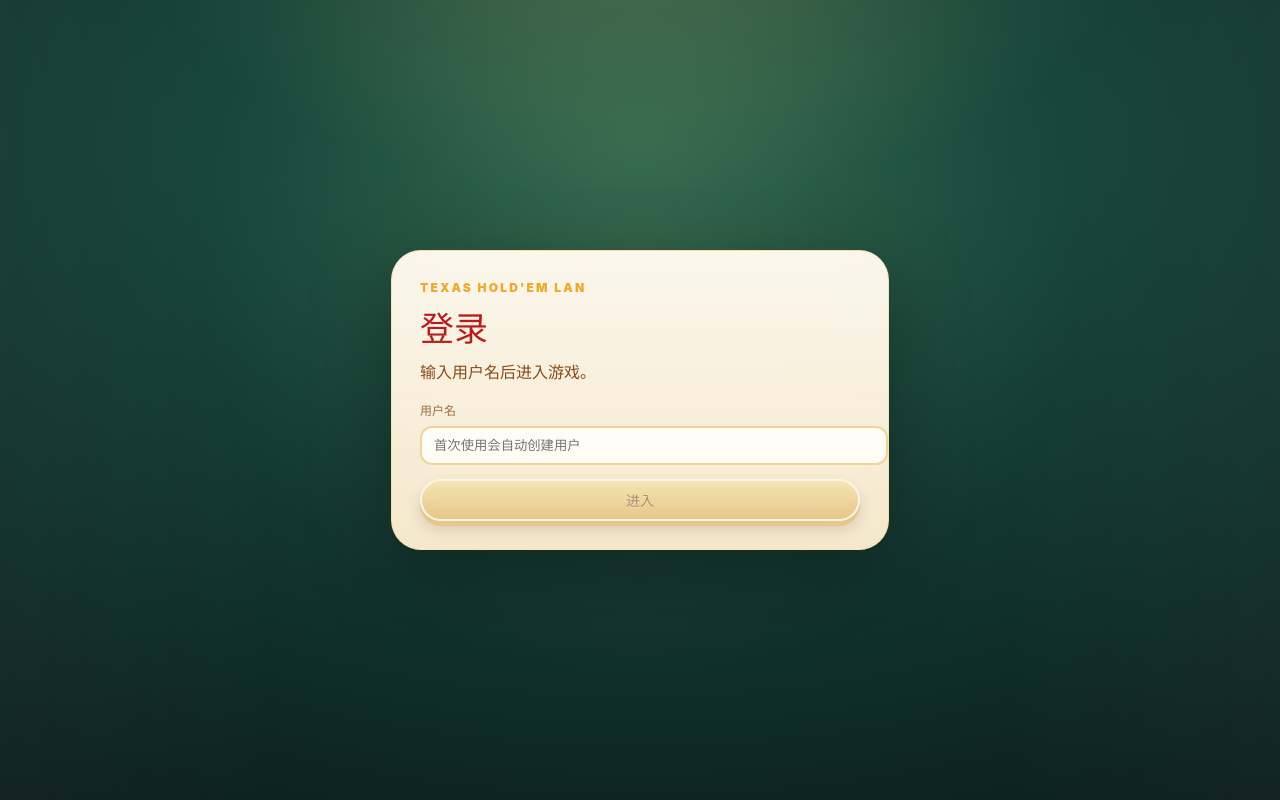
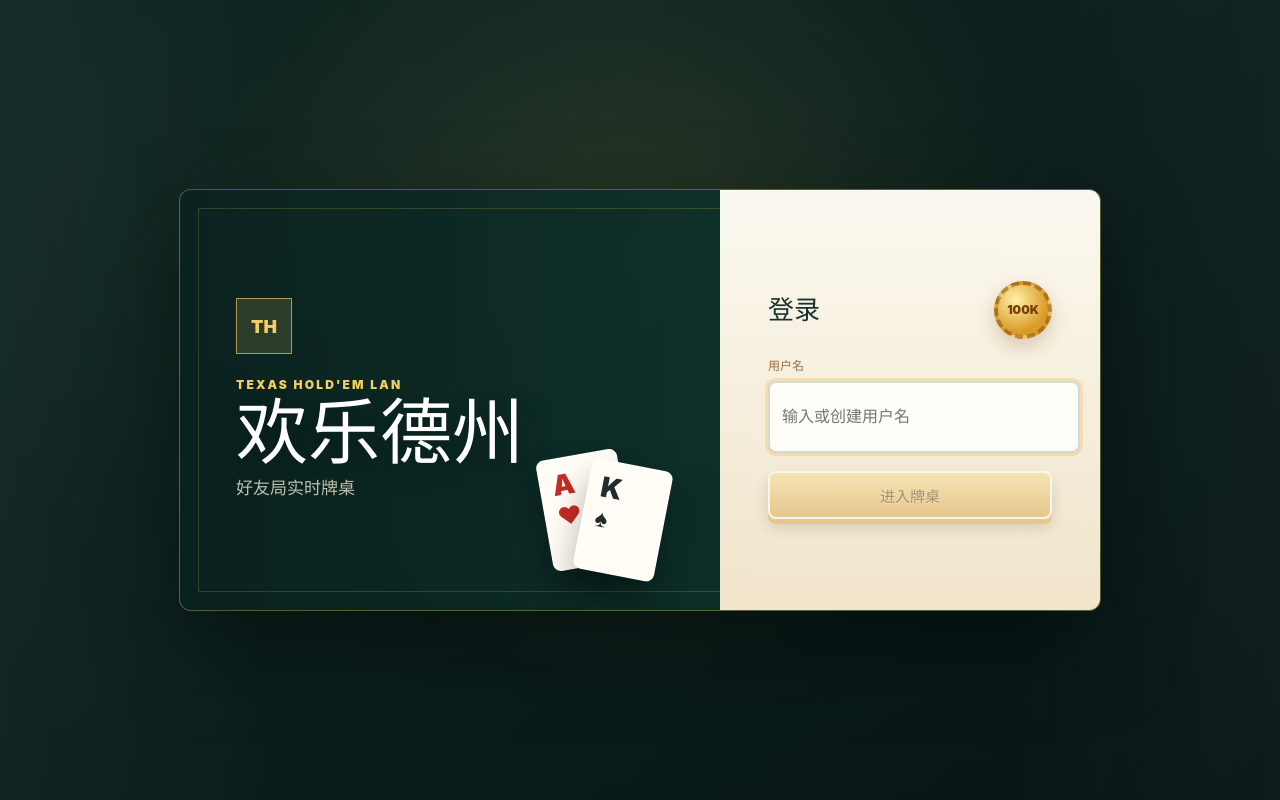
Before and after one commit to relx8947/Texas-Hold-em, a React (Vite) app in the folder web-ui/: page / in a window 1280 px wide. Built offline with nearby package versions, Linux system fonts and the light colour scheme.

Commit message:
Polish login entry screen

```diff
--- a/web-ui/src/components/GameShell.css
+++ b/web-ui/src/components/GameShell.css
@@ -28,48 +28,184 @@
 .loginShell {
   place-items: center;
   grid-template-rows: minmax(0, 1fr);
-  padding: 24px;
+  padding: 32px;
+  background:
+    linear-gradient(135deg, rgba(13, 37, 33, 0.92), rgba(6, 18, 18, 0.82)),
+    radial-gradient(900px 460px at 24% 28%, rgba(231, 193, 93, 0.22), transparent 62%),
+    linear-gradient(180deg, #153833 0%, #0b1d1c 100%);
 }
 
-.loginPanel {
+.loginScene {
   position: relative;
   z-index: 1;
-  width: min(440px, calc(100vw - 32px));
+  width: min(920px, calc(100vw - 36px));
+  min-height: 420px;
   display: grid;
-  gap: 14px;
-  padding: 28px;
-  border-radius: 30px;
-  border: 1px solid rgba(244, 206, 100, 0.42);
+  grid-template-columns: minmax(0, 1.1fr) minmax(320px, 380px);
+  align-items: stretch;
+  overflow: hidden;
+  border: 1px solid rgba(244, 206, 100, 0.32);
+  border-radius: 12px;
   background:
-    linear-gradient(180deg, rgba(255, 250, 240, 0.98), rgba(255, 239, 210, 0.96));
-  color: #6b3a16;
-  box-shadow: 0 28px 80px rgba(3, 11, 11, 0.38);
+    linear-gradient(90deg, rgba(10, 34, 31, 0.96), rgba(14, 56, 47, 0.88)),
+    linear-gradient(180deg, rgba(255, 255, 255, 0.08), transparent);
+  box-shadow: 0 34px 90px rgba(0, 0, 0, 0.38);
 }
 
-.loginPanel h1 {
-  margin: 0;
-  color: var(--hl-red-deep);
-  font-size: 34px;
-  line-height: 1.05;
+.loginScene::before {
+  content: '';
+  position: absolute;
+  inset: 18px;
+  pointer-events: none;
+  border: 1px solid rgba(244, 206, 100, 0.18);
 }
 
-.loginPanel p {
-  margin: 0 0 4px;
-  color: #8a4b16;
-  font-weight: 700;
+.loginBrand {
+  position: relative;
+  min-width: 0;
+  display: grid;
+  align-content: center;
+  gap: 22px;
+  padding: 56px;
+  color: #fff7df;
+}
+
+.loginMark {
+  width: 54px;
+  height: 54px;
+  display: grid;
+  place-items: center;
+  border: 1px solid rgba(244, 206, 100, 0.66);
+  background: rgba(244, 206, 100, 0.14);
+  color: #f4ce64;
+  font-weight: 900;
+  font-size: 18px;
+}
+
+.loginBrand h1 {
+  margin: 4px 0 0;
+  color: #ffffff;
+  font-size: 72px;
+  line-height: 0.95;
+  letter-spacing: 0;
+  text-shadow: 0 8px 24px rgba(0, 0, 0, 0.32);
 }
 
 .loginKicker {
-  color: var(--hl-gold-deep);
+  color: #f4ce64;
   font-size: 12px;
   font-weight: 900;
   letter-spacing: 0.18em;
   text-transform: uppercase;
 }
 
-.loginLogs {
+.loginSub {
+  margin-top: 10px;
+  color: rgba(255, 247, 223, 0.74);
+  font-size: 17px;
+  font-weight: 800;
+}
+
+.loginCards {
+  position: absolute;
+  right: 38px;
+  bottom: 34px;
+  width: 160px;
+  height: 128px;
+}
+
+.loginCard {
+  position: absolute;
+  width: 82px;
+  height: 112px;
   display: grid;
+  align-content: start;
+  gap: 6px;
+  padding: 12px;
+  box-sizing: border-box;
+  border-radius: 8px;
+  background: #fffdf6;
+  border: 1px solid rgba(255, 255, 255, 0.78);
+  box-shadow: 0 18px 32px rgba(0, 0, 0, 0.28);
+  font-size: 28px;
+  font-weight: 900;
+  line-height: 1;
+}
+
+.loginCard span {
+  font-size: 24px;
+}
+
+.loginCard.red {
+  left: 22px;
+  top: 6px;
+  color: #c42c24;
+  transform: rotate(-10deg);
+}
+
+.loginCard.black {
+  right: 18px;
+  top: 16px;
+  color: #1f2d2c;
+  transform: rotate(11deg);
+}
+
+.loginPanel {
+  position: relative;
+  z-index: 1;
+  display: grid;
+  align-content: center;
+  gap: 18px;
+  padding: 48px;
+  color: #17312c;
+  background:
+    linear-gradient(180deg, rgba(255, 252, 243, 0.98), rgba(245, 233, 206, 0.98));
+}
+
+.loginPanelHeader {
+  display: flex;
+  align-items: center;
+  justify-content: space-between;
+  gap: 16px;
+}
+
+.loginPanelTitle {
+  color: #17312c;
+  font-size: 26px;
+  font-weight: 900;
+  line-height: 1;
+}
+
+.loginChip {
+  width: 50px;
+  height: 50px;
+  display: grid;
+  place-items: center;
+  border-radius: 50%;
+  background: radial-gradient(circle at 35% 30%, #fff1a6, #d99a26 68%);
+  border: 4px dashed rgba(122, 61, 9, 0.45);
+  color: #7a3d09;
+  font-size: 12px;
+  font-weight: 900;
+  box-shadow: 0 8px 18px rgba(122, 61, 9, 0.22);
+}
+
+.loginField {
   gap: 8px;
+}
+
+.loginField input {
+  min-height: 48px;
+  border-radius: 8px;
+  border-color: rgba(23, 49, 44, 0.18);
+  background: #fffdf8;
+  font-size: 16px;
+}
+
+.loginButton {
+  min-height: 48px;
+  border-radius: 8px;
+  font-size: 15px;
 }
 
 .gameHud {
@@ -659,6 +795,41 @@
     overflow: auto;
   }
 
+  .loginShell {
+    min-height: 100vh;
+    padding: 16px;
+  }
+
+  .loginScene {
+    width: min(430px, calc(100vw - 24px));
+    min-height: 0;
+    grid-template-columns: minmax(0, 1fr);
+  }
+
+  .loginScene::before {
+    inset: 12px;
+  }
+
+  .loginBrand {
+    min-height: 260px;
+    padding: 34px 28px 92px;
+  }
+
+  .loginBrand h1 {
+    font-size: 52px;
+  }
+
+  .loginCards {
+    right: 18px;
+    bottom: 16px;
+    transform: scale(0.82);
+    transform-origin: right bottom;
+  }
+
+  .loginPanel {
+    padding: 28px;
+  }
+
   .gameHud {
     align-items: stretch;
     flex-direction: column;
--- a/web-ui/src/components/GameShell.tsx
+++ b/web-ui/src/components/GameShell.tsx
@@ -133,28 +133,45 @@ export function GameShell() {
   if (!isAuthed) {
     return (
       <div className="gameShell loginShell">
-        <main className="loginPanel">
+        <main className="loginScene">
+          <section className="loginBrand" aria-label="欢乐德州">
+            <div className="loginMark">TH</div>
+            <div>
               <div className="loginKicker">Texas Hold&apos;em LAN</div>
-          <h1>登录</h1>
-          <p>输入用户名后进入游戏。</p>
-          <label className="field">
+              <h1>欢乐德州</h1>
+              <div className="loginSub">好友局实时牌桌</div>
+            </div>
+            <div className="loginCards" aria-hidden="true">
+              <div className="loginCard red">A<span>♥</span></div>
+              <div className="loginCard black">K<span>♠</span></div>
+            </div>
+          </section>
+
+          <section className="loginPanel" aria-label="登录">
+            <div className="loginPanelHeader">
+              <div className="loginPanelTitle">登录</div>
+              <div className="loginChip">100K</div>
+            </div>
+            <label className="field loginField">
               <div className="label">用户名</div>
               <input
                 value={username}
                 onChange={(e) => setUsername(e.target.value)}
-              placeholder="首次使用会自动创建用户"
+                placeholder="输入或创建用户名"
+                autoFocus
                 onKeyDown={(e) => {
                   if (e.key === 'Enter') submitAuth()
                 }}
               />
             </label>
             <button
-            className="btn primary wide"
+              className="btn primary wide loginButton"
               disabled={!canAuth || authState === 'authenticating'}
               onClick={submitAuth}
             >
-            {authState === 'authenticating' ? '登录中...' : '进入'}
+              {authState === 'authenticating' ? '登录中...' : '进入牌桌'}
             </button>
+          </section>
         </main>
       </div>
     )
```
Lines whose indentation alone changed are shown as unchanged.
